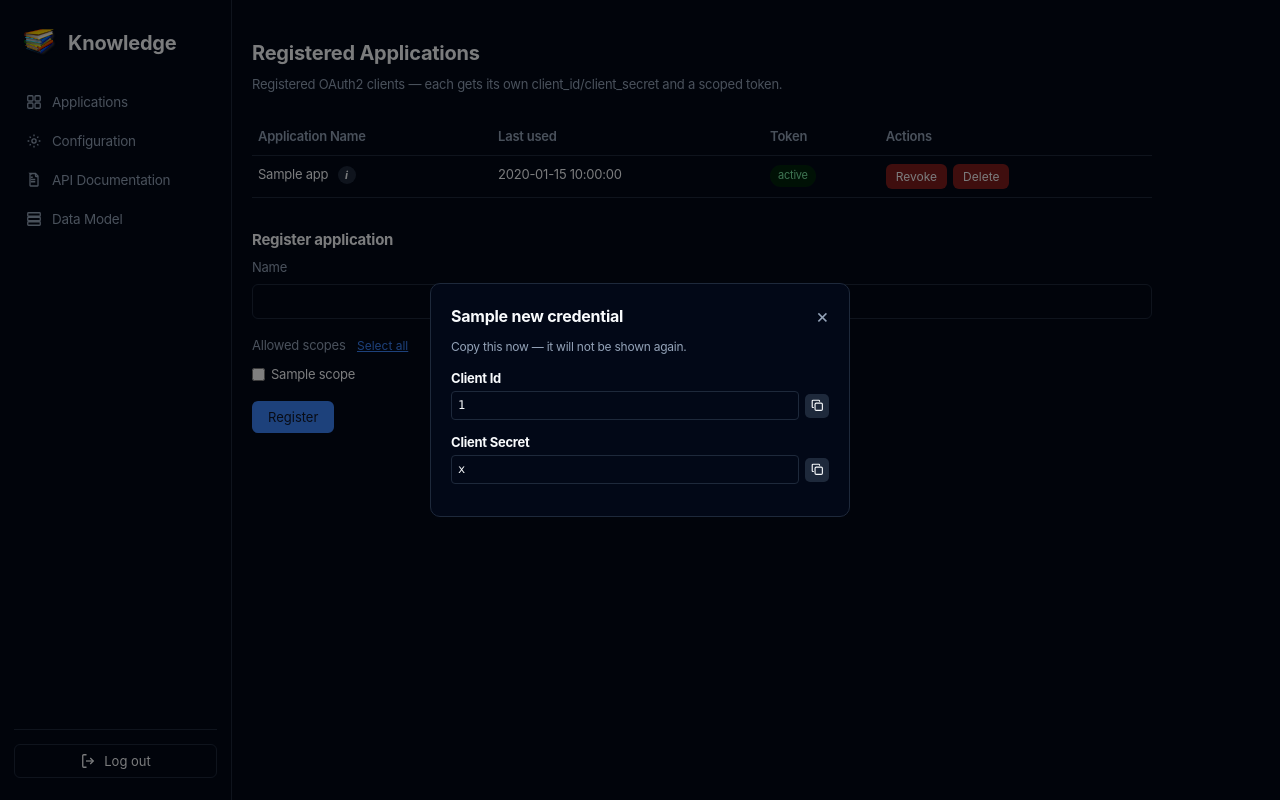
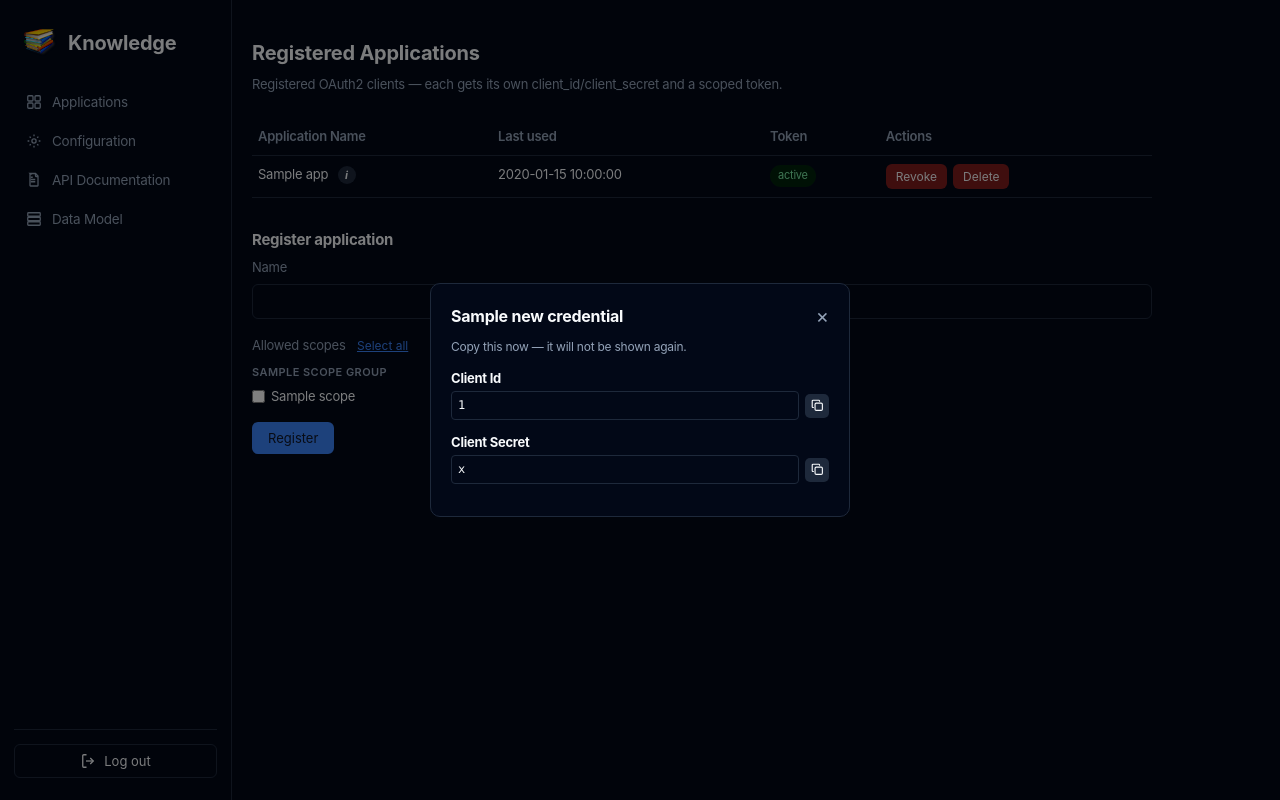
Before and after one commit to sgummalla79/knowledge, a Flask app: template app/templates/dashboard.html in a window 1280 px wide. Run offline with Flask 3, Linux system fonts and the light colour scheme; the template is opened without the code that fills it: most values are stand-ins (such as "Sample title", 1, 10 or a date in 2020); parts of the project's set-up code (start-up, migrations or seed data) failed here and were passed over.

Commit message:
Group allowed-scope checkboxes/popup by resource on the dashboard
Groups are derived from the part of each scope name before ":" (e.g.
libraries:read -> Libraries), not a hardcoded scope->group table, so new
scopes group themselves automatically.

```diff
--- a/app/templates/base.html
+++ b/app/templates/base.html
@@ -130,7 +130,12 @@
       color: var(--primary); font-size: 12px; cursor: pointer; text-decoration: underline; font-family: inherit;
     }
     .link-btn:hover { opacity: 0.85; }
-    .scope-list { display: flex; flex-wrap: wrap; gap: 8px 16px; margin: 8px 0 16px; }
+    .scope-groups { display: flex; flex-direction: column; gap: 10px; margin: 8px 0 16px; }
+    .scope-group-label {
+      font-size: 11px; font-weight: 600; text-transform: uppercase; letter-spacing: 0.04em;
+      color: var(--muted-foreground); margin-bottom: 4px;
+    }
+    .scope-list { display: flex; flex-wrap: wrap; gap: 8px 16px; margin: 0; }
     .scope-list label { display: flex; align-items: center; gap: 6px; margin: 0; font-size: 13px; color: var(--foreground); }
     .scope-list input { margin: 0; }
     .badge { display: inline-block; padding: 2px 8px; border-radius: 999px; font-size: 11px; white-space: nowrap; }
@@ -202,7 +207,7 @@
     .popup { background: var(--card); border: 1px solid var(--border); border-radius: 10px; padding: 20px; max-width: 420px; width: 90%; }
     .popup-header { display: flex; justify-content: space-between; align-items: center; margin-bottom: 12px; gap: 12px; }
     .popup-close { background: none; border: none; color: var(--muted-foreground); font-size: 20px; line-height: 1; padding: 0; cursor: pointer; }
-    .popup ul { margin: 0; padding-left: 18px; font-size: 13px; color: var(--foreground); }
+    .popup ul { margin: 0 0 10px; padding-left: 18px; font-size: 13px; color: var(--foreground); }
     .popup li { margin-bottom: 4px; }
     .popup-field { margin: 0 0 12px; font-size: 13px; color: var(--foreground); }
     .popup-field code { display: inline-block; margin-top: 2px; word-break: break-all; padding: 4px 6px; font-size: 12px; }
--- a/app/templates/dashboard.html
+++ b/app/templates/dashboard.html
@@ -54,7 +54,7 @@
       <span class="popup-hint">Hidden — shown only once, when generated. If it's lost, delete this application and register it again.</span>
     </p>
     <p class="popup-field"><strong>Allowed scopes</strong></p>
-    <ul id="scope-popup-list"></ul>
+    <div id="scope-popup-list"></div>
   </div>
 </div>
 
@@ -94,9 +94,16 @@
   <label for="name">Name</label>
   <input type="text" id="name" name="name" required>
   <label>Allowed scopes <button type="button" class="link-btn" id="select-all-scopes">Select all</button></label>
-  <div class="scope-list">
-    {% for scope in supported_scopes %}
-    <label><input type="checkbox" name="scopes" value="{{ scope }}"> {{ scope }}</label>
+  <div class="scope-groups">
+    {% for group_label, group_scopes in scope_groups %}
+    <div class="scope-group">
+      <div class="scope-group-label">{{ group_label }}</div>
+      <div class="scope-list">
+        {% for scope in group_scopes %}
+        <label><input type="checkbox" name="scopes" value="{{ scope }}"> {{ scope }}</label>
+        {% endfor %}
+      </div>
+    </div>
     {% endfor %}
   </div>
   <button type="submit">Register</button>
@@ -109,15 +116,43 @@
     var clientIdEl = document.getElementById("scope-popup-client-id");
     var list = document.getElementById("scope-popup-list");
 
+    // Mirrors _grouped_scopes() in app/presentation/routes/auth_ui.py: bucket by the part
+    // before ":" so an application's scopes render under the same resource headings as the
+    // registration checkboxes, with no hardcoded scope->group mapping to keep in sync.
+    function groupScopes(scopes) {
+      var order = [];
+      var groups = {};
+      scopes.forEach(function (scope) {
+        var label = scope.split(":")[0].replace(/_/g, " ").replace(/\b\w/g, function (c) {
+          return c.toUpperCase();
+        });
+        if (!groups[label]) {
+          groups[label] = [];
+          order.push(label);
+        }
+        groups[label].push(scope);
+      });
+      return order.map(function (label) { return [label, groups[label]]; });
+    }
+
     document.querySelectorAll(".info-icon-btn").forEach(function (btn) {
       btn.addEventListener("click", function () {
         title.textContent = btn.dataset.name;
         clientIdEl.textContent = btn.dataset.clientId || "";
         list.innerHTML = "";
-        (btn.dataset.scopes || "").split(", ").filter(Boolean).forEach(function (scope) {
-          var li = document.createElement("li");
-          li.textContent = scope;
-          list.appendChild(li);
+        var scopes = (btn.dataset.scopes || "").split(", ").filter(Boolean);
+        groupScopes(scopes).forEach(function (pair) {
+          var heading = document.createElement("div");
+          heading.className = "scope-group-label";
+          heading.textContent = pair[0];
+          list.appendChild(heading);
+          var ul = document.createElement("ul");
+          pair[1].forEach(function (scope) {
+            var li = document.createElement("li");
+            li.textContent = scope;
+            ul.appendChild(li);
+          });
+          list.appendChild(ul);
         });
         overlay.hidden = false;
       });
```
Also changed, not shown: app/presentation/routes/auth_ui.py (+15 -4 lines).
